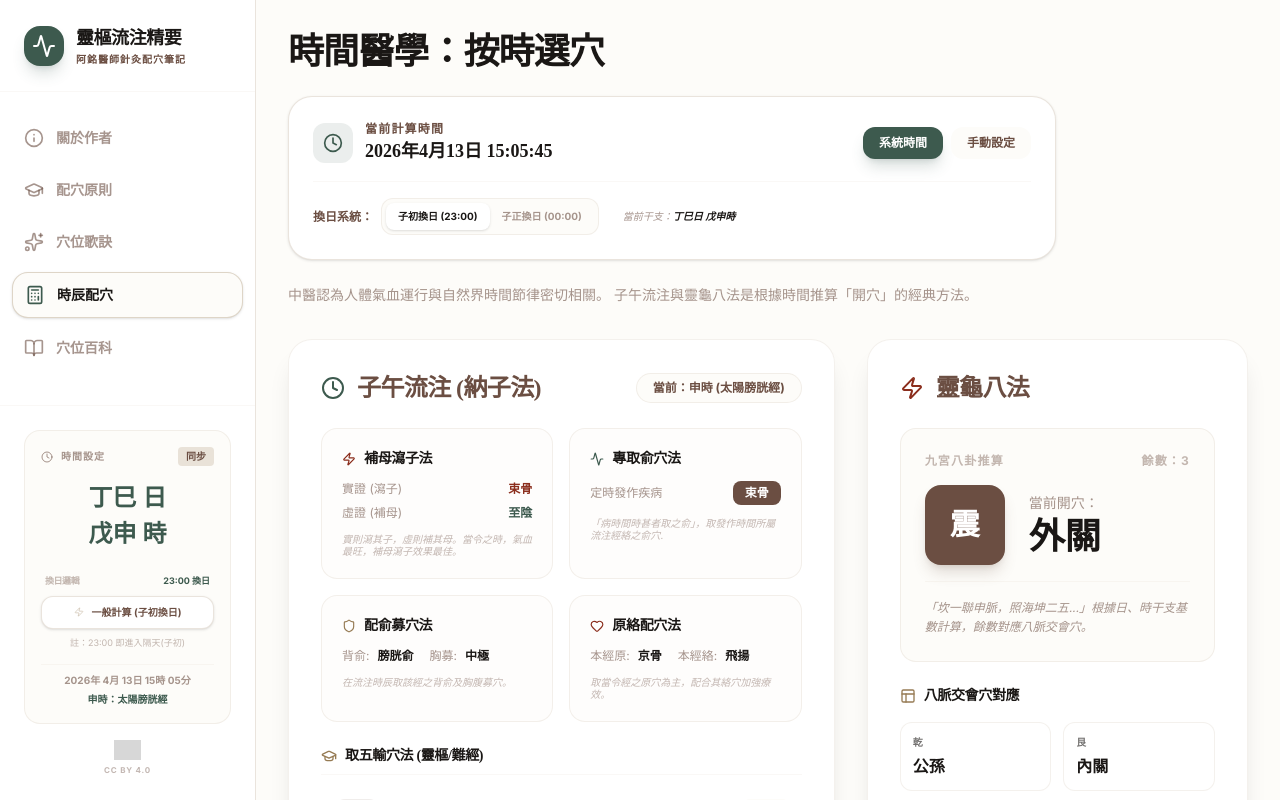
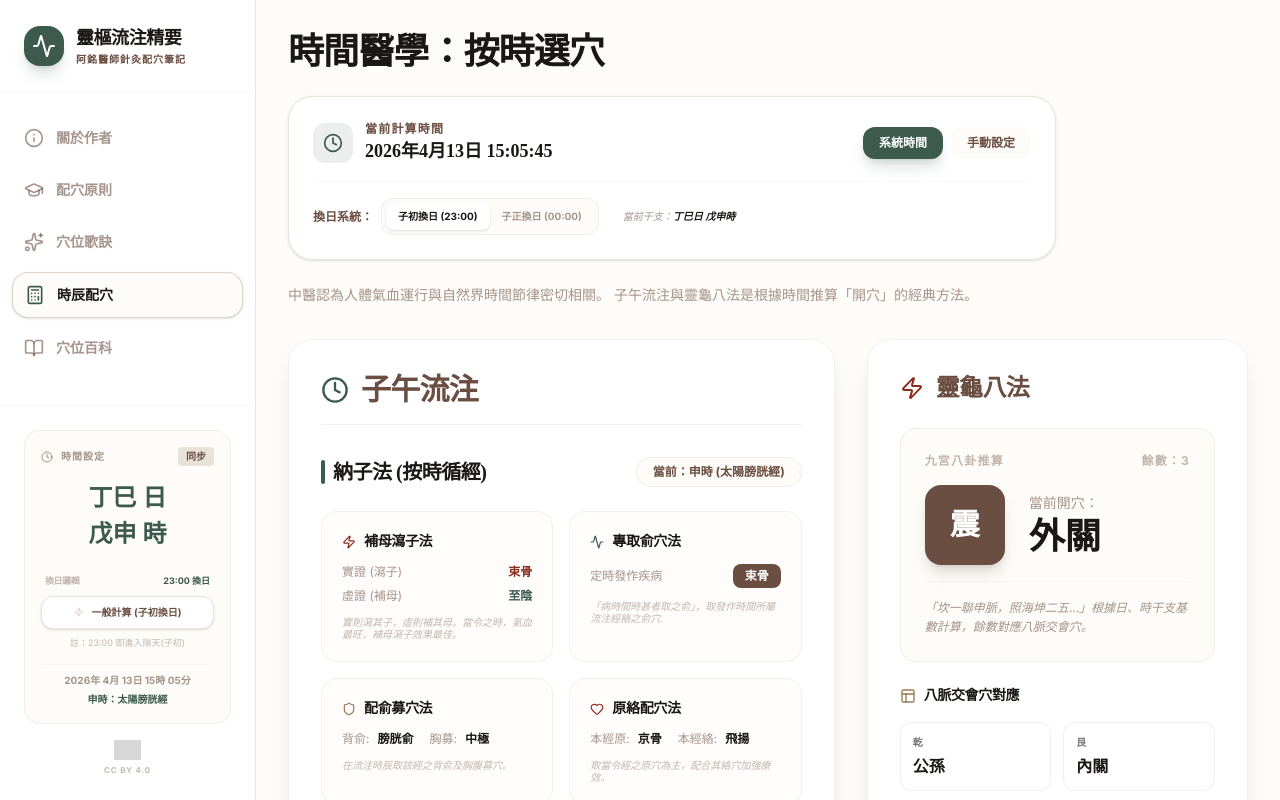
Before and after one commit to chimungwu/TCM_acupoints, a React (Vite) app: page / in a window 1280 px wide. Both pictures are taken after a click on the button "時辰配穴". Built offline with nearby package versions, Linux system fonts and the light colour scheme; grey boxes are pictures that could not be loaded.

Commit message:
Update App.tsx

```diff
--- a/src/App.tsx
+++ b/src/App.tsx
@@ -10,6 +10,7 @@ import {
   Calendar, Zap, Heart, Shield, Activity, Sparkles, X
 } from 'lucide-react';
 import { motion, AnimatePresence } from 'motion/react';
+import ReactMarkdown from 'react-markdown';
 import { ACUPOINTS, Acupoint } from './data/acupoints';
 import {
   getGanzhi, getShichenName, ZI_WU_LIU_ZHU_MAP,
@@ -557,8 +558,7 @@ export default function App() {
                                   )}
                                 </div>
                                 <div className="font-medium">
-                                  {selectedPoint.characteristics ||
-                                    !(selectedPoint.element ||
+                                  {!(selectedPoint.element ||
                                       selectedPoint.five_shu ||
                                       selectedPoint.is_yuan ||
                                       selectedPoint.is_luo ||
@@ -663,11 +663,13 @@ export default function App() {
 
                       <div className="bg-white rounded-[40px] border border-tcm-gold/10 shadow-2xl overflow-hidden">
                         <div className="p-10 md:p-16 space-y-12">
-                          <div className="max-w-3xl space-y-4">
+                          <div className="max-w-3xl space-y-6">
                             <h2 className="text-5xl font-serif font-bold text-tcm-ink">{PRINCIPLES_DATA[selectedPrinciple].title}</h2>
-                            <p className="text-xl text-tcm-jade font-serif font-bold leading-relaxed italic">
+                            <div className="markdown-body">
+                              <ReactMarkdown>
                                 {PRINCIPLES_DATA[selectedPrinciple].content}
-                            </p>
+                              </ReactMarkdown>
+                            </div>
                           </div>
 
                           <div className="grid grid-cols-1 gap-4">
@@ -928,11 +930,18 @@ export default function App() {
                   {/* Zi Wu Liu Zhu - Left Column */}
                   <div className="lg:col-span-7 space-y-6">
                     <div className="bg-white rounded-3xl border border-tcm-gold/10 shadow-xl overflow-hidden">
-                      <div className="p-8 space-y-6">
+                      <div className="p-8 space-y-8">
+                        <div className="flex items-center gap-3 text-tcm-clay border-b border-tcm-gold/10 pb-4">
+                          <Clock size={28} className="text-tcm-jade" />
+                          <h3 className="text-3xl font-serif font-bold">子午流注</h3>
+                        </div>
+
+                        {/* Section: Na Zi Fa */}
+                        <div className="space-y-6">
                           <div className="flex items-center justify-between">
-                          <div className="flex items-center gap-3 text-tcm-clay">
-                            <Clock size={24} className="text-tcm-jade" />
-                            <h3 className="text-2xl font-serif font-bold">子午流注 (納子法)</h3>
+                            <div className="flex items-center gap-2">
+                              <div className="w-1 h-6 bg-tcm-jade rounded-full" />
+                              <h4 className="text-xl font-serif font-bold text-tcm-ink">納子法 (按時循經)</h4>
                             </div>
                             <div className="px-4 py-1.5 bg-tcm-paper rounded-full text-tcm-clay text-xs font-bold border border-tcm-gold/10">
                               當前：{currentShichen}時 ({zwlzMeridian.replace('手', '').replace('足', '')})
@@ -942,9 +951,9 @@ export default function App() {
                           <div className="grid grid-cols-1 md:grid-cols-2 gap-4">
                             {/* Method 1: Mother-Son */}
                             <div className="p-5 bg-tcm-paper/50 rounded-2xl border border-tcm-gold/10 space-y-3">
-                            <h4 className="text-sm font-bold text-tcm-ink flex items-center gap-2">
+                              <h5 className="text-sm font-bold text-tcm-ink flex items-center gap-2">
                                 <Zap size={14} className="text-tcm-cinnabar" /> 補母瀉子法
-                            </h4>
+                              </h5>
                             <div className="space-y-2">
                               <div className="flex items-center justify-between text-xs">
                                 <span className="text-tcm-clay/60">實證 (瀉子)</span>
@@ -982,9 +991,9 @@ export default function App() {
 
                           {/* Method 2: Specific Shu-Stream */}
                           <div className="p-5 bg-tcm-paper/50 rounded-2xl border border-tcm-gold/10 space-y-3">
-                            <h4 className="text-sm font-bold text-tcm-ink flex items-center gap-2">
+                            <h5 className="text-sm font-bold text-tcm-ink flex items-center gap-2">
                               <Activity size={14} className="text-tcm-jade" /> 專取俞穴法
-                            </h4>
+                            </h5>
                             <div className="flex items-center justify-between">
                               <span className="text-xs text-tcm-clay/60">定時發作疾病</span>
                               <button
@@ -1006,9 +1015,9 @@ export default function App() {
 
                           {/* Method 3: Shu-Mu Combination */}
                           <div className="p-5 bg-tcm-paper/50 rounded-2xl border border-tcm-gold/10 space-y-3">
-                            <h4 className="text-sm font-bold text-tcm-ink flex items-center gap-2">
+                            <h5 className="text-sm font-bold text-tcm-ink flex items-center gap-2">
                               <Shield size={14} className="text-tcm-gold" /> 配俞募穴法
-                            </h4>
+                            </h5>
                             <div className="flex flex-wrap gap-4">
                               <div className="flex items-center gap-2">
                                 <span className="text-xs text-tcm-clay/60">背俞:</span>
@@ -1026,9 +1035,9 @@ export default function App() {
 
                           {/* Method 4: Yuan-Luo Combination */}
                           <div className="p-5 bg-tcm-paper/50 rounded-2xl border border-tcm-gold/10 space-y-3">
-                            <h4 className="text-sm font-bold text-tcm-ink flex items-center gap-2">
+                            <h5 className="text-sm font-bold text-tcm-ink flex items-center gap-2">
                               <Heart size={14} className="text-tcm-cinnabar" /> 原絡配穴法
-                            </h4>
+                            </h5>
                             <div className="flex flex-wrap gap-4">
                               <div className="flex items-center gap-2">
                                 <span className="text-xs text-tcm-clay/60">本經原:</span>
@@ -1047,9 +1056,9 @@ export default function App() {
 
                         {/* Method 4: Five Shu Indications */}
                         <div className="space-y-3">
-                          <h4 className="text-sm font-bold text-tcm-ink flex items-center gap-2 border-b border-tcm-gold/5 pb-2">
+                          <h5 className="text-sm font-bold text-tcm-ink flex items-center gap-2 border-b border-tcm-gold/5 pb-2">
                             <GraduationCap size={16} className="text-tcm-gold" /> 取五輸穴法 (靈樞/難經)
-                          </h4>
+                          </h5>
                           <div className="grid grid-cols-1 gap-2">
                             {FIVE_SHU_INDICATIONS.map((item) => {
                               // Try to find the point for the current meridian and type
@@ -1078,13 +1087,14 @@ export default function App() {
                             })}
                           </div>
                         </div>
+                      </div>
 
-                        {/* Method 5: Xu's Na Jia Fa */}
+                        {/* Section: Na Jia Fa */}
                         <div className="p-6 bg-tcm-paper rounded-3xl border border-tcm-gold/20 space-y-4 shadow-sm">
                           <div className="flex items-center justify-between">
                             <div className="flex items-center gap-2">
                               <Sparkles size={18} className="text-tcm-jade" />
-                              <h4 className="text-lg font-serif font-bold text-tcm-ink">徐氏子午流注開穴計算引擎</h4>
+                              <h4 className="text-xl font-serif font-bold text-tcm-ink">納甲法 (徐氏引擎)</h4>
                             </div>
                             <div className="flex flex-col items-end">
                               <span className="text-[10px] font-bold bg-tcm-jade text-white px-2 py-0.5 rounded uppercase tracking-widest">
```
Lines whose indentation alone changed are shown as unchanged.
